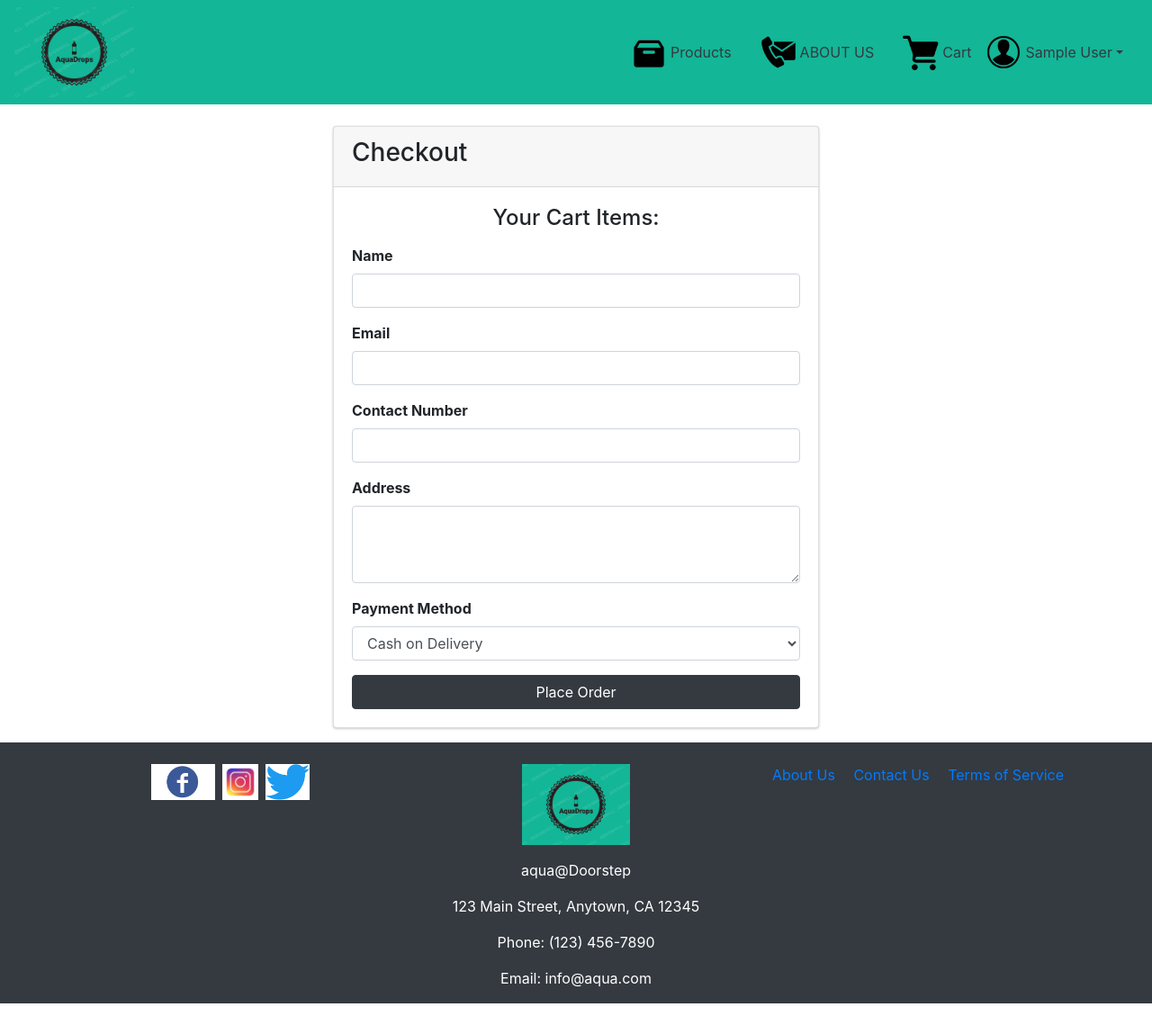
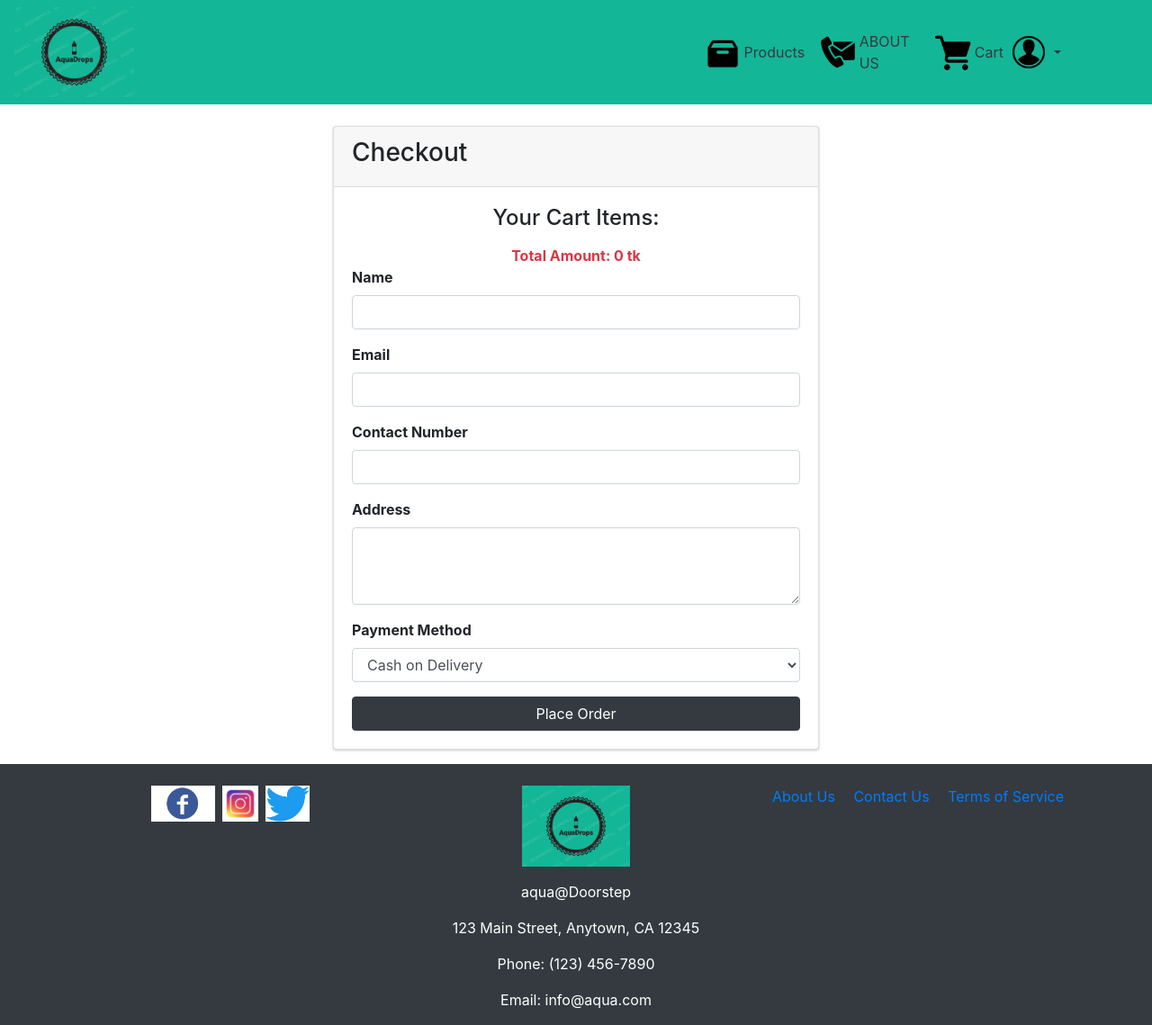
Before and after one commit to Shohan999Ronol/Aquadrops, a PHP site: page /checkout.php in a window 1280 px wide. Shown: the whole page at 90% size. Before the commit the page ends 1115 px from the top, so only its background shows below. Run offline with PHP 8.4, Linux system fonts and the light colour scheme; the visitor is signed in with stand-in values (Sample User, id 1); data that the repository does not hold is empty; some libraries are stand-ins or nearby versions.

Commit message:
discount added to the cart

```diff
--- a/cart.php
+++ b/cart.php
@@ -152,17 +152,17 @@ if (isset($_POST['qty'])) {
                                         </div>
                                         <div class="d-flex justify-content-between pb-2">
                                             <div>Shipping</div>
-                                            <div>20 tk</div>
+                                            <div>40 tk</div>
                                         </div>
                                         <div class="d-flex justify-content-between summery-end">
                                             <div>Total</div>
                                             <div>
-                                                <?php echo $totalAmount + 20; ?>
+                                                <?php echo $totalAmount + 40; ?>
                                                 tk
                                             </div>
                                         </div>
                                         <div class="pt-5">
-                                            <a href="checkout.php" class="btn-dark btn btn-block w-100">Proceed to Checkout</a>
+                                            <a <a href="checkout.php?totalAmount=<?php echo $totalAmount; ?>" class="btn-dark btn btn-block w-100">Proceed to Checkout</a>
                                         </div>
                                     </div>
                                 </div>
--- a/checkout.php
+++ b/checkout.php
@@ -2,6 +2,14 @@
 include('login_check.php');
 
 include('connection.php');
+if (isset($_GET['totalAmount'])) {
+    $totalAmount = $_GET['totalAmount'];
+} else {
+    // Handle the case where the parameter is not set
+    $totalAmount = 0; // Set a default value or perform error handling
+}
+
+
 
 if ($_SERVER['REQUEST_METHOD'] === 'POST') {
     $userId = $_SESSION['user_id'];
@@ -10,6 +18,8 @@ if ($_SERVER['REQUEST_METHOD'] === 'POST') {
     $contactNo = $_POST['contact_no'];
     $address = $_POST['address'];
     $paymentMethod = $_POST['payment_method'];
+    $totalamount= $_POST['total_amount'];
+
 
     // Get the product list from the cart
     $productList = array();
@@ -23,9 +33,9 @@ if ($_SERVER['REQUEST_METHOD'] === 'POST') {
     }
 
     // Insert user information and product list into the database
-    $insertQuery = "INSERT INTO orders (user_id, name, email, contact_no, address, payment_method, product_list) VALUES (?, ?, ?, ?, ?, ?, ?)";
+    $insertQuery = "INSERT INTO orders (user_id, name, email, contact_no, address, payment_method, product_list,total_amount) VALUES (?, ?, ?, ?, ?, ?, ?, ?)";
     $stmt = $conn->prepare($insertQuery);
-    $stmt->bind_param("issssss", $userId, $name, $email, $contactNo, $address, $paymentMethod, json_encode($productList));
+    $stmt->bind_param("isssssss", $userId, $name, $email, $contactNo, $address, $paymentMethod, json_encode($productList),$totalamount);
     if ($stmt->execute()) {
         // Clear the cart after successful order
         $deleteCartQuery = "DELETE FROM cart WHERE user_id = ?";
@@ -106,6 +116,8 @@ if ($_SERVER['REQUEST_METHOD'] === 'POST') {
                                     }
                                     ?>
                                         </ul>
+                                        <!-- Use the $totalAmount value in your checkout page -->
+                                    <div><strong class="text-danger">Total Amount: <?php echo $totalAmount;?> tk</strong></div>
                                     </div>
                                     <form action="checkout.php" method="post">
                                         <div class="mb-3">
@@ -132,6 +144,7 @@ if ($_SERVER['REQUEST_METHOD'] === 'POST') {
                                             <option value="Bkash">BKash</option>
                                         </select>
                                         </div>
+                                        <input type="hidden" name="total_amount" value="<?php echo $totalAmount;?>">
                                         <button type="submit" class="btn btn-dark btn-block">Place Order</button>
                                     </form>
                                 </div>
--- a/header.php
+++ b/header.php
@@ -4,24 +4,23 @@
             <img src="frontend/img/download.jfif" alt="Company Logo" style="height: 100px;">
         </a>
     </div>
-    <nav class="navbar-icons d-flex align-items-center">
-        <a href="./products.php" class="nav-link d-flex align-items-center text-dark">
+    <nav class="navbar-icons d-flex align-items-center row">
+        <a href="./products.php" class="nav-link d-flex align-items-center text-dark col-3">
             <img src="frontend/img/product.png" alt="Products" class="mr-1" style="max-height: 40px;">
             Products
         </a>
-        <a href="./aboutUs.php" class="nav-link d-flex align-items-center text-dark">
+        <a href="./aboutUs.php" class="nav-link d-flex align-items-center text-dark col-3">
             <img src="frontend/img/contact-us.png" alt="About Us" class="mr-1" style="max-height: 40px;">
             ABOUT US
         </a>
 		<?php if ($userLoggedIn) : ?>
-        <a href="./cart.php" class="nav-link d-flex align-items-center text-dark">
+        <a href="./cart.php" class="nav-link d-flex align-items-center text-dark col-2">
             <img src="frontend/img/grocery-store.png" alt="Cart" class="mr-1" style="max-height: 40px;">
             Cart
         </a>
         <div class="dropdown nav-link p-0 pr-3">
-            <a class="dropdown-toggle d-flex align-items-center text-dark" data-toggle="dropdown" href="#" role="button" aria-haspopup="true" aria-expanded="false">
+            <a class="dropdown-toggle d-flex align-items-center text-dark col-3" data-toggle="dropdown" href="#" role="button" aria-haspopup="true" aria-expanded="false">
                 <img src="frontend/img/avatar.png" alt="Dashboard" class="mr-1" style="max-height: 40px;">
-                <?php echo $user_name ?>
             </a>
             <div class="dropdown-menu dropdown-menu-lg dropdown-menu-right p-3">
                 <h4 class="h3 mb-0"><strong><?php echo $user_name ?></strong></h4>
--- a/order_control.php
+++ b/order_control.php
@@ -11,7 +11,7 @@ if ($_SERVER['REQUEST_METHOD'] === 'POST') {
     if ($conn->query($sql) === TRUE) {
         // Status updated successfully
     } else {
-        echo "Error updating status: " . $conn->error;
+        echo "Error updating status: ";
     }
 }
 
@@ -179,7 +179,7 @@ if ($result->num_rows > 0) {
 			<!-- Main content -->
 <section class="content">
     <!-- Default box -->
-    <div class="container mt-5">
+    <div class="container mt-2">
         <h2 class="mb-4">Admin Dashboard - Orders</h2>
         <div class="table-responsive">
             <table class="table table-striped table-bordered">
@@ -190,6 +190,7 @@ if ($result->num_rows > 0) {
                         <th class="col-md-2">Address</th>
                         <th class="col-md-2">Payment Method</th>
                         <th class="col-md-2">Product List</th>
+                        <th>Total Amount</th>
                         <th class="col-md-2">Order Date</th>
                         <th class="col-md-2">Current Status</th>
                         <!-- Apply col-md-2 class here -->
@@ -216,6 +217,7 @@ if ($result->num_rows > 0) {
                                 }
                                 ?>
                             </td>
+							<td><?php echo $order['total_amount']; ?></td>
                             <td><?php echo date('l, d-m-Y', strtotime($order['order_date'])); ?></td>
                             <td><?php echo $order['status']; ?></td>
                             <td class="col-md-2 text-center">
--- a/products.php
+++ b/products.php
@@ -108,12 +108,13 @@ if (isset($_POST['add_to_cart'])) {
                         // Apply text-center class to center-align the entire content
                         echo '<h5 class="card-title">' . $product["product_name"] . '</h5>';
                         echo '<p class="card-text">' . $product["description"] . '</p>';
-                        echo '<p class="card-text">' . $product["price"] . ' Taka</p>';
+                        echo '<p class="card-text"  style="text-decoration: line-through; color: blue ">' . $product["price"] . ' Taka</p>';
+                        echo '<p class="card-text text-danger">' . $product["discount_price"] . ' Taka</p>';
 
                         // Add the "Add to Cart" button within a form
                         echo '<form method="post">';
                         echo '<input type="hidden" name="product_name" value="' . $product["product_name"] . '">';
-                        echo '<input type="hidden" name="price" value="' . $product["price"] . '">';
+                        echo '<input type="hidden" name="price" value="' . $product["discount_price"] . '">';
                         echo '<input type="hidden" name="image_url" value="'.$product["image_url"].'">';
                         echo '<button class="btn btn-primary" type="submit" name="add_to_cart" onclick="showConfirmation()">Add to Cart</button>';
                         echo '</form>';
--- a/user_order_page.php
+++ b/user_order_page.php
@@ -98,7 +98,8 @@ if ($result->num_rows > 0) {
                 <div class="card mb-3">
                     <div class="card-body ">
                         <h5 class="card-title">Order ID: <?php echo $row['id']; ?></h5>
-                        <h6 class="card-text">Order Date: <?php echo $row['order_date']; ?></h6>
+                        <h6 class="card-text">Order Date: <?php echo date('l, d-m-Y', strtotime($row['order_date'])); ?></h6>
+                        <h6 class="card-text text-danger"> Total Amount: <?php echo $row['total_amount']; ?> tk</h6>
                          <!-- Display the product list for this order -->
                          <div>
                             <h6>Product List:</h6>
```
